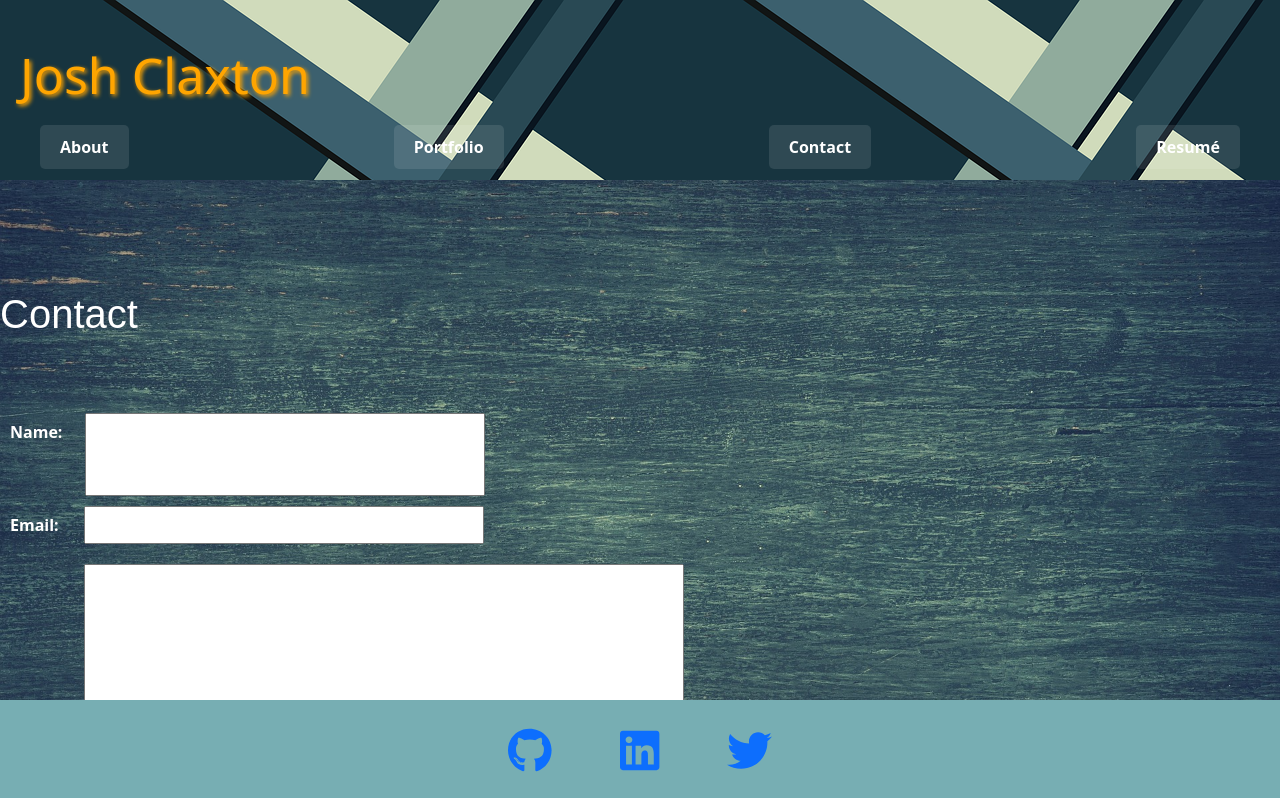
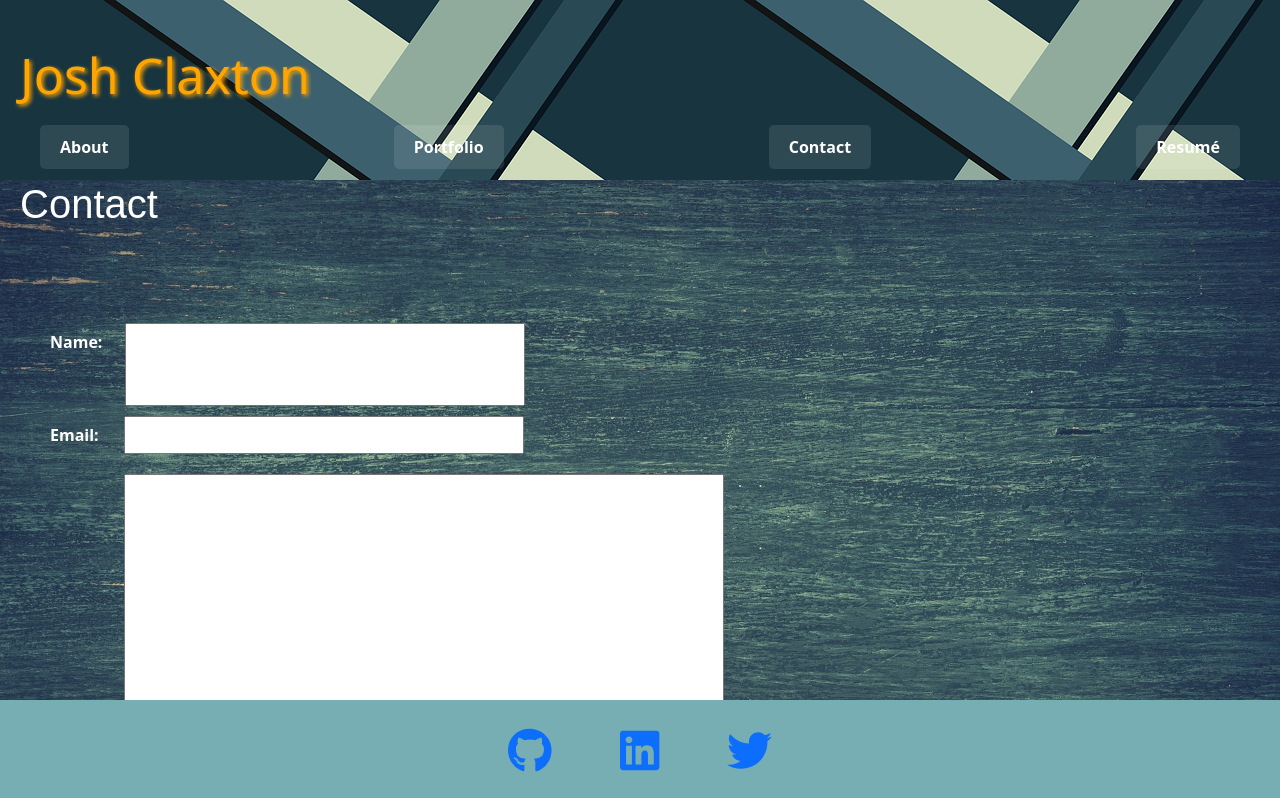
Before and after one commit to bowdumb/react-portfolio, a React (Create React App) app: page /contact in a window 1280 px wide. Shown: the top 798 px of the page. Built offline with nearby package versions, Linux system fonts and the light colour scheme; a web font is replaced by a local one.

Commit message:
Styling updates to formating on Contact component. Added bootstrap styling to submit button for form.

```diff
--- a/src/components/Contact.js
+++ b/src/components/Contact.js
@@ -63,7 +63,7 @@ function Contact() {
             style={{ height: '250px', width: '600px' }}
           />
         </label>
-        <button type="submit">Submit</button>
+        <button className="btn btn-info" type="submit">Submit</button>
         {inputError && <p className="error-message">{inputError}</p>}
       </form>
     </div>
--- a/src/styles/Contact.css
+++ b/src/styles/Contact.css
@@ -8,10 +8,11 @@
   display: flex;
   flex-direction: column;
   align-items: flex-start;
-    justify-content: center;
+  justify-content: flex-start;
   background-image: url('../images/resume-background.jpg');
   background-size: cover;
   min-height: 100vh;
+  padding-left: 20px;
 }
 
 .contact-form {
@@ -20,6 +21,9 @@
   flex-direction: column;
   align-items: flex-start;
   gap: 10px;
+  margin-bottom: 20px;
+  margin-top: 20px;
+  margin-left: 20px;
 }
 
 .contact-form label {
@@ -37,4 +41,5 @@
   font-size: 20px;
   font-weight: bold;
   margin-top: 5px;
+  margin-left: 20px;
 }
```
Lines whose indentation alone changed are shown as unchanged.
